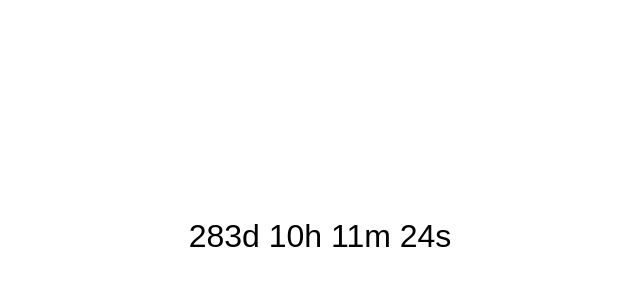
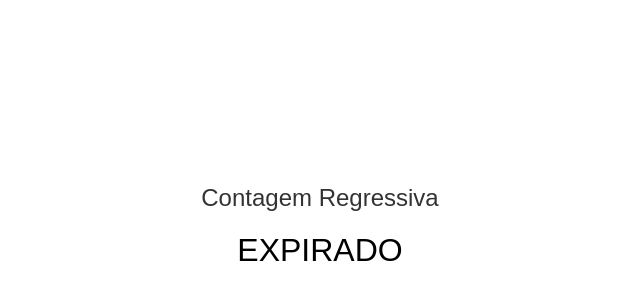
Before and after one commit to whoanzin/meu-widget-contagem-regressiva, a plain HTML site: page index.html in a window 1280 px wide. Shown: the part 172-472 px from the top of the page, without its empty margins (320-960 px from the left). Drawn offline with Linux system fonts and the light colour scheme.

Commit message:
Update index.html

```diff
--- a/index.html
+++ b/index.html
@@ -3,7 +3,7 @@
 <head>
     <meta charset="UTF-8">
     <meta name="viewport" content="width=device-width, initial-scale=1.0">
-    <title>Contador de Contagem Regressiva</title>
+    <title>Contador de Contagem Regressiva Editável</title>
     <style>
         body {
             display: flex;
@@ -17,13 +17,25 @@
             font-size: 2em;
             margin: 20px;
         }
+        .title {
+            font-size: 24px;
+            color: #333;
+        }
     </style>
 </head>
 <body>
+    <div class="title" id="title"></div>
     <div class="countdown" id="countdown"></div>
     <script>
+        const params = new URLSearchParams(window.location.search);
+        const endDate = params.get('date'); // Formato esperado: 'YYYY-MM-DDTHH:MM:SS'
+        const title = params.get('title');
+
         const countdownElement = document.getElementById('countdown');
-        const targetDate = new Date('2024-12-31T23:59:59').getTime();
+        const titleElement = document.getElementById('title');
+        titleElement.textContent = title ? title : 'Contagem Regressiva';
+
+        const targetDate = new Date(endDate).getTime();
 
         function updateCountdown() {
             const now = new Date().getTime();
```
